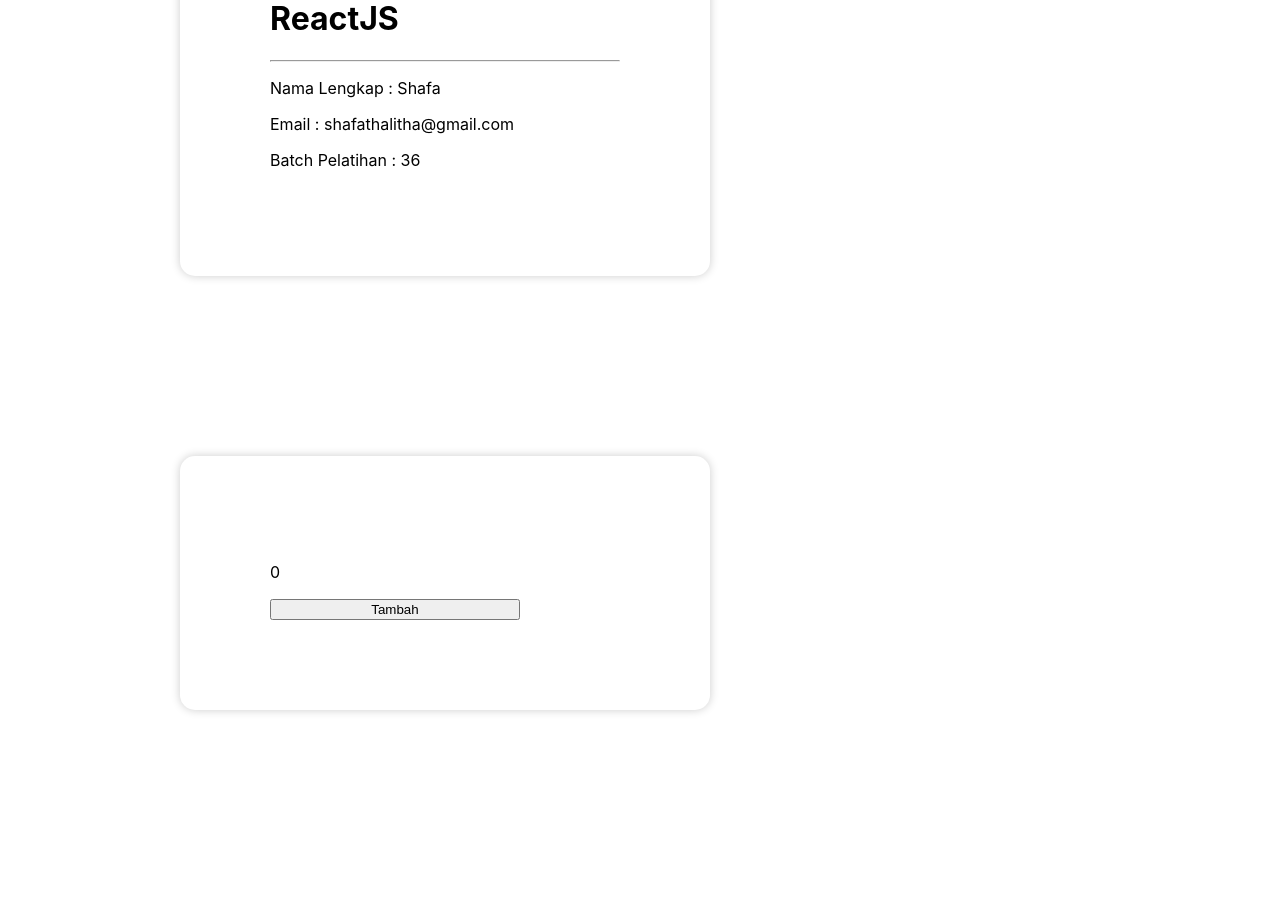
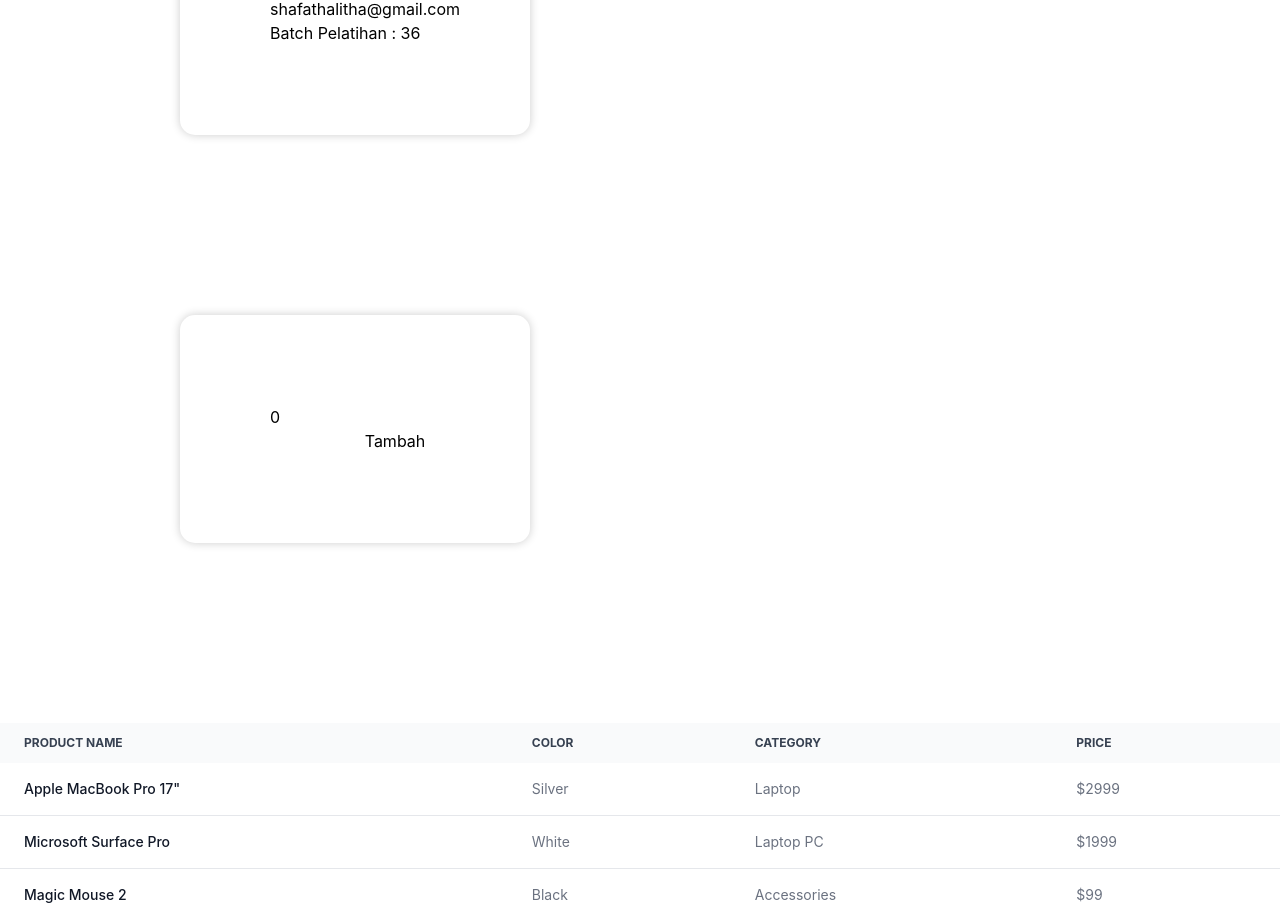
Before and after one commit to shafatalitha/Mini_Project, a React (Create React App) app: page / in a window 1280 px wide. Shown: the part 827-1748 px from the top of the page. Before the commit the page ends 1717 px from the top, so only its background shows below. Built offline with nearby package versions, Linux system fonts and the light colour scheme.

Commit message:
Uset tailwind

```diff
--- /dev/null
+++ b/postcss.config.js
@@ -0,0 +1,6 @@
+module.exports = {
+  plugins: {
+    tailwindcss: {},
+    autoprefixer: {},
+  },
+}
--- a/src/App.js
+++ b/src/App.js
@@ -1,12 +1,16 @@
-import Card from './Component/Card';
-import Card2 from './Component/Card2';
-import Counter from './Component/Counter';
+import Card from "./Component/Card";
+import Card2 from "./Component/Card2";
+import Counter from "./Component/Counter";
+import Table from "./Component/Table";
+
 function App() {
   return (
     <div className="App">
-      <Card/>
-      <Card2/>
-      <Counter/>
+      <Card />
+      <Card2 />
+      <Counter />
+      <Table/>
+
     </div>
   );
 }
--- /dev/null
+++ b/src/Component/Table.js
@@ -0,0 +1,69 @@
+const Table=()=>{
+    return(
+<div className="relative overflow-x-auto">
+  <table className="w-full text-sm text-left text-gray-500 dark:text-gray-400">
+    <thead className="text-xs text-gray-700 uppercase bg-gray-50 dark:bg-gray-700 dark:text-gray-400">
+      <tr>
+        <th scope="col" className="px-6 py-3">
+          Product name
+        </th>
+        <th scope="col" className="px-6 py-3">
+          Color
+        </th>
+        <th scope="col" className="px-6 py-3">
+          Category
+        </th>
+        <th scope="col" className="px-6 py-3">
+          Price
+        </th>
+      </tr>
+    </thead>
+    <tbody>
+      <tr className="bg-white border-b dark:bg-gray-800 dark:border-gray-700">
+        <th scope="row" className="px-6 py-4 font-medium text-gray-900 whitespace-nowrap dark:text-white">
+          Apple MacBook Pro 17"
+        </th>
+        <td className="px-6 py-4">
+          Silver
+        </td>
+        <td className="px-6 py-4">
+          Laptop
+        </td>
+        <td className="px-6 py-4">
+          $2999
+        </td>
+      </tr>
+      <tr className="bg-white border-b dark:bg-gray-800 dark:border-gray-700">
+        <th scope="row" className="px-6 py-4 font-medium text-gray-900 whitespace-nowrap dark:text-white">
+          Microsoft Surface Pro
+        </th>
+        <td className="px-6 py-4">
+          White
+        </td>
+        <td className="px-6 py-4">
+          Laptop PC
+        </td>
+        <td className="px-6 py-4">
+          $1999
+        </td>
+      </tr>
+      <tr className="bg-white dark:bg-gray-800">
+        <th scope="row" className="px-6 py-4 font-medium text-gray-900 whitespace-nowrap dark:text-white">
+          Magic Mouse 2
+        </th>
+        <td className="px-6 py-4">
+          Black
+        </td>
+        <td className="px-6 py-4">
+          Accessories
+        </td>
+        <td className="px-6 py-4">
+          $99
+        </td>
+      </tr>
+    </tbody>
+  </table>
+</div>)
+}
+
+export default Table;
--- a/src/index.css
+++ b/src/index.css
@@ -1,3 +1,6 @@
+@tailwind base;
+@tailwind components;
+@tailwind utilities;
 body {
   margin: 0;
   font-family: -apple-system, BlinkMacSystemFont, 'Segoe UI', 'Roboto', 'Oxygen',
--- /dev/null
+++ b/tailwind.config.js
@@ -0,0 +1,17 @@
+
+/** @type {import('tailwindcss').Config} */
+module.exports = {
+  darkMode:'class',
+  content: [
+    "./src/**/*.{js,jsx,ts,tsx}",
+    'node_modules/flowbite-react/**/*.{js,jsx,ts,tsx}'
+
+  ],
+  theme: {
+    extend: {},
+  },
+  plugins: [
+    require('flowbite/plugin')
+
+  ],
+}
```
Also changed, not shown: package.json (+7 -0 lines), 1 other file (tests, documents, lock files or other folders).
